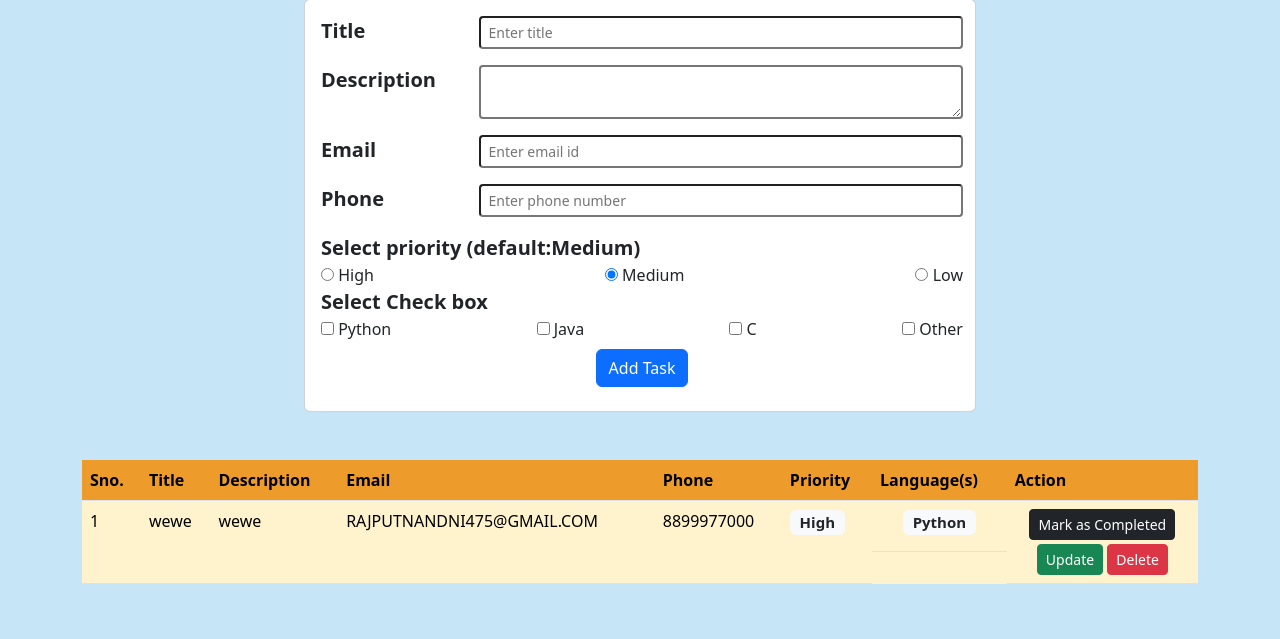
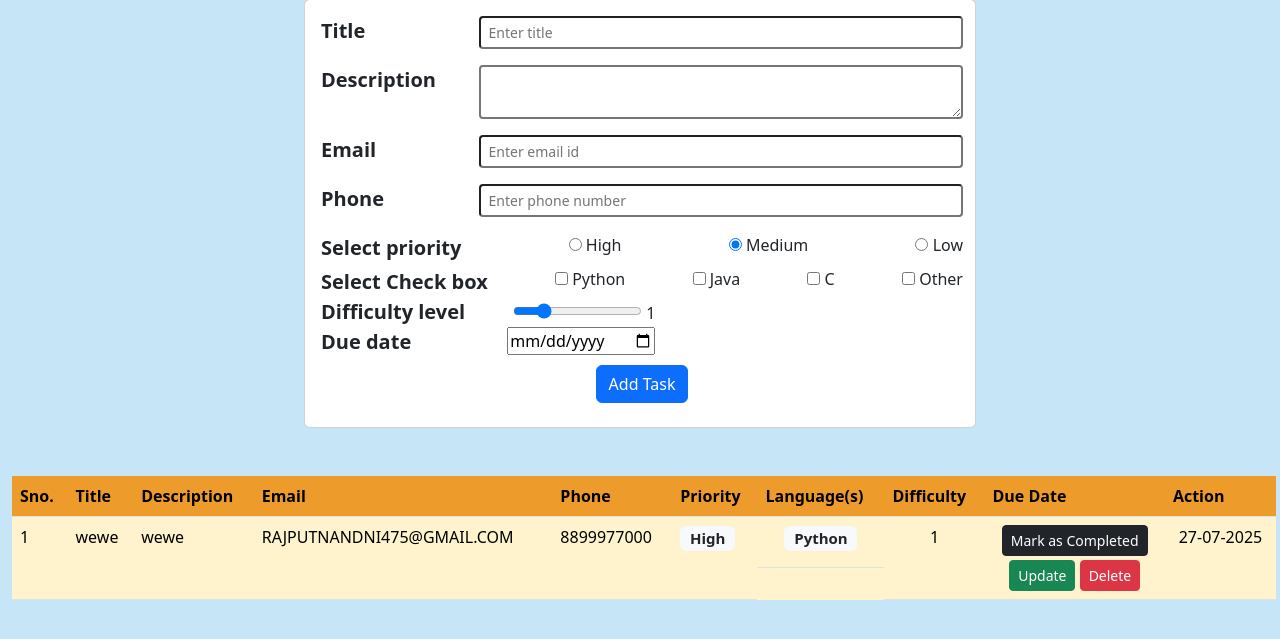
Before and after one commit to Nickysinghal/CRUD-todo-django, a Django app: page /todo/ in a window 1280 px wide. Shown: the part 97-736 px from the top of the page. Run offline with Django 5.2, Linux system fonts and the light colour scheme; data comes from the database, SQL or seed files in the repository; both versions use the stored data as it was after the commit.

Commit message:
Added range slider for difficulty level and date fot due date

```diff
--- a/templates/todo/index.html
+++ b/templates/todo/index.html
@@ -18,7 +18,7 @@
 
 <body style="background-color: rgb(198, 230, 248);">
   <h1 class="text-center" style="background-color: rgb(83, 27, 238); color:white">To-Do List</h1>
-  <div class="container">
+  <div class="m-2">
 
     <div class="row justify-content-center my-5">
       <div class="col-sm-7 card" style="width: 42rem;">
@@ -47,29 +47,43 @@
               maxlength="10" pattern="\d{10}" required />
           </div>
 
-          <div>
+          <div class="d-flex justify-content-between my-1">
             <div>
-              <label class="fs-5 fw-semibold ps-1">Select priority (default:Medium)</label>
+              <label class="fs-5 fw-semibold ps-1">Select priority</label>
             </div>
-            <div class="d-flex justify-content-between ps-1">
+            <!-- <div class="d-flex justify-content-between ps-1"> -->
               <div><input type="radio" name="priority" value="H"> <label>High</label></div>
               <div><input type="radio" name="priority" value="M" checked> <label>Medium</label></div>
               <div><input type="radio" name="priority" value="L"> <label>Low</label></div>
-            </div>
+            <!-- </div> -->
           </div>
 
-          <div>
+          <div class="d-flex justify-content-between">
             <div>
               <label class="fs-5 fw-semibold ps-1">Select Check box</label>
             </div>
-            <div class="d-flex justify-content-between ps-1">
+            <!-- <div class="d-flex justify-content-between ps-1"> -->
               <div><input type="checkbox" name="lang" value="P"> <label>Python</label></div>
               <div><input type="checkbox" name="lang" value="J"> <label>Java</label></div>
               <div><input type="checkbox" name="lang" value="C"> <label>C</label></div>
               <div><input type="checkbox" name="lang" value="N"> <label>Other</label></div>
 
+            <!-- </div> -->
+          </div>
+
+          <div class="d-flex align-item-center">
+            <div><label class="fs-5 fw-semibold ps-1">Difficulty level</label></div>
+            <div class="ms-5 pt-1"><input  type="range" min="0" max="5" name="difficulty" value="{{ todo.difficulty|default:1 }}" oninput="difficultyValue.value = difficulty.value">
+            <output id="difficultyValue">{{ todo.difficulty|default:1 }}</output>
             </div>
           </div>
+
+          <div class="d-flex align-item-center">
+            <div><label class="fs-5 fw-semibold ps-1 me-5" for="due_date" >Due date</label></div>
+            <div><input class="ms-5" name="due_date" type="date" value="{{ todo.due_date|date:'d-m-Y' }}"></div>
+
+          </div>
+
           <div class="d-flex justify-content-center">
             <button type="submit" class="btn btn-primary my-2 mb-4 ms-1">Add Task</button>
           </div>
@@ -77,7 +91,7 @@
       </div>
     </div>
     <!-- Table for displaying data -->
-    <table class="table text-white">
+    <table class="table text-white ms-1">
       <thead>
         <tr>
           <th style="background-color: rgb(237, 156, 43);">Sno.</th>
@@ -87,6 +101,8 @@
           <th style="background-color: rgb(237, 156, 43);">Phone</th>
           <th style="background-color: rgb(237, 156, 43);">Priority</th>
           <th style="background-color: rgb(237, 156, 43);">Language(s)</th>
+          <th style="background-color: rgb(237, 156, 43);">Difficulty</th>
+          <th style="background-color: rgb(237, 156, 43);">Due Date</th>
           <th style="background-color: rgb(237, 156, 43);">Action</th>
 
 
@@ -121,7 +137,13 @@
             {%if 'N' in todo.languages %}
             <h5><span class="badge bg-light text-dark">None</span></h5>
             {%endif%}
+
           </td>
+
+          <td class="bg-yellow-200 text-center">
+            {{todo.difficulty}}
+          </td>
+
           <td class="bg-yellow-200">
             <div class="d-flex flex-column align-items-center gap-1 ">
               <div>
@@ -134,11 +156,14 @@
               <div>
                 <a class="btn btn-sm btn-success" href="{% url 'update_todo' todo.id %}">Update</a>
                 {% endif %}
-                <a class="btn btn-sm btn-danger" href="{% url 'delete_todo' todo.id %}">Delete</a>
+                <a class="btn btn-sm btn-danger" href="{% url 'delete_todo' todo.id %}" onclick="return confirm('⚠️ Are you sure you want to delete this item?');">Delete</a>
               </div>
             </div>
           </td>
 
+          <td class="bg-yellow-200 text-center">
+            {{ todo.due_date|date:'d-m-Y' }}
+          </td>
 
         </tr>
         {% endfor %}
--- a/todo/models.py
+++ b/todo/models.py
@@ -17,6 +17,8 @@ class Todo(models.Model):
     phone = PhoneNumberField(null=True, blank=True)
     priority = models.CharField(max_length=1, choices=PRIORITY_CHOICES,default='M')
     languages = models.CharField(max_length=100,null=True,blank=True)
+    difficulty = models.IntegerField(default=1)
+    due_date = models.DateField(null=True, blank=True)
     #when we call Todo then it returns its title
-    # def __str__(self) -> str:
-    #     return self.title
+    def __str__(self) -> str:
+        return self.title
--- a/todo/views.py
+++ b/todo/views.py
@@ -18,7 +18,9 @@ def create_todo(request):
         phone = request.POST.get('phone')
         priority = request.POST.get('priority')
         languages = ','.join(langs)
-        Todo.objects.create(title=title,description=description, email=email, phone=phone, priority=priority, languages=languages)
+        difficulty = request.POST.get('difficulty',1)
+        due_date = request.POST.get('due_date')
+        Todo.objects.create(title=title,description=description, email=email, phone=phone, priority=priority, languages=languages, difficulty=difficulty, due_date=due_date)
     return redirect('todo_list') #this is the 'name' that we have defined in url.py
                                 #i.e path('todo/',views.todo_list,name="todo_list")
 
@@ -44,6 +46,8 @@ def update_todo(request,todo_id):
         priority = data.get('priority')
         langs = data.getlist('lang')
         languages = ','.join(langs)
+        difficulty = data.get('difficulty')
+        due_date = data.get('due_date')
 
         t.title = title
         t.description= description
@@ -51,6 +55,8 @@ def update_todo(request,todo_id):
         t.phone = phone
         t.priority= priority
         t.languages= languages
+        t.difficulty= difficulty
+        t.due_date=due_date
 
         t.save()
         return redirect('/')
```
Also changed, not shown: templates/todo/update.html (+23 -7 lines), db.sqlite3, todo/migrations/0007_todo_difficulty.py (added), todo/migrations/0008_todo_due_date.py (added).
